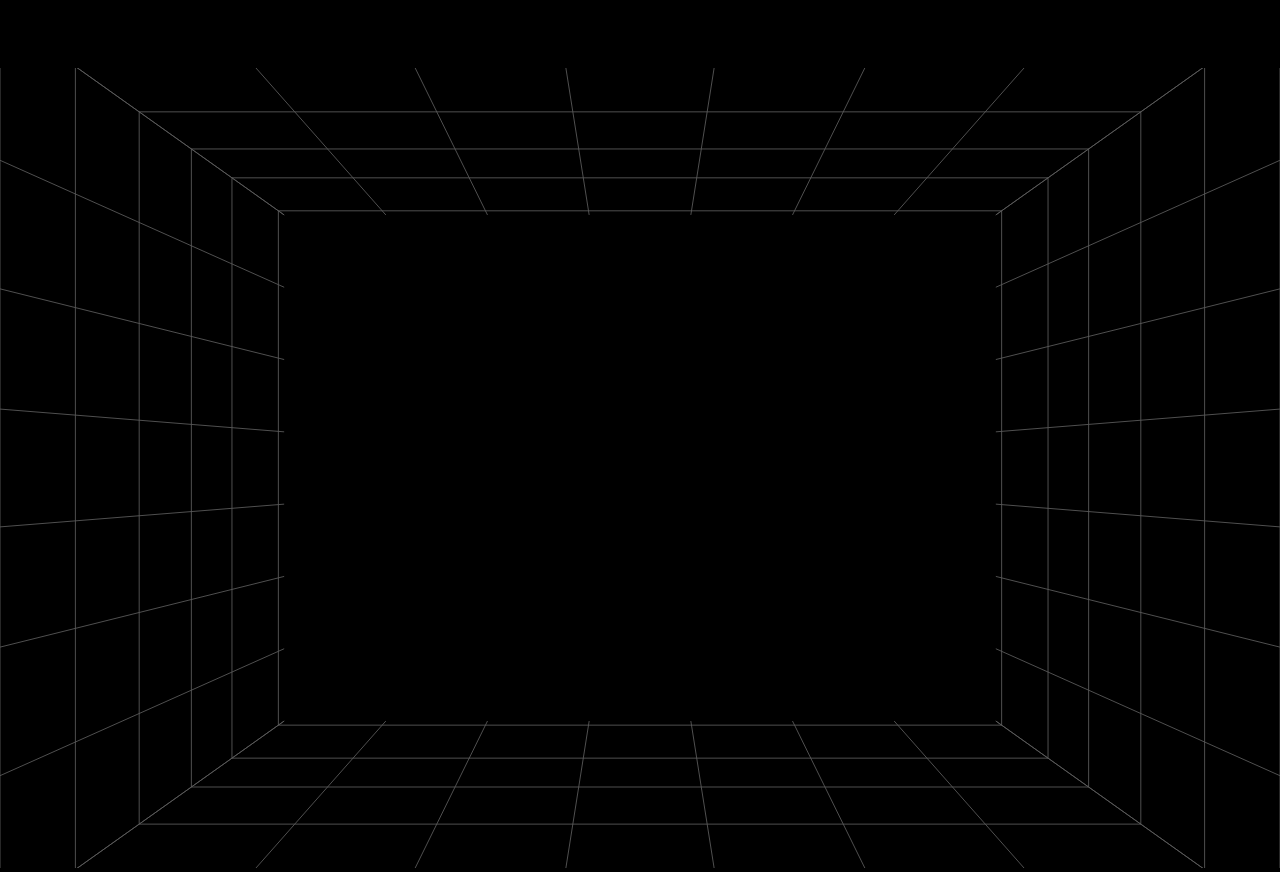
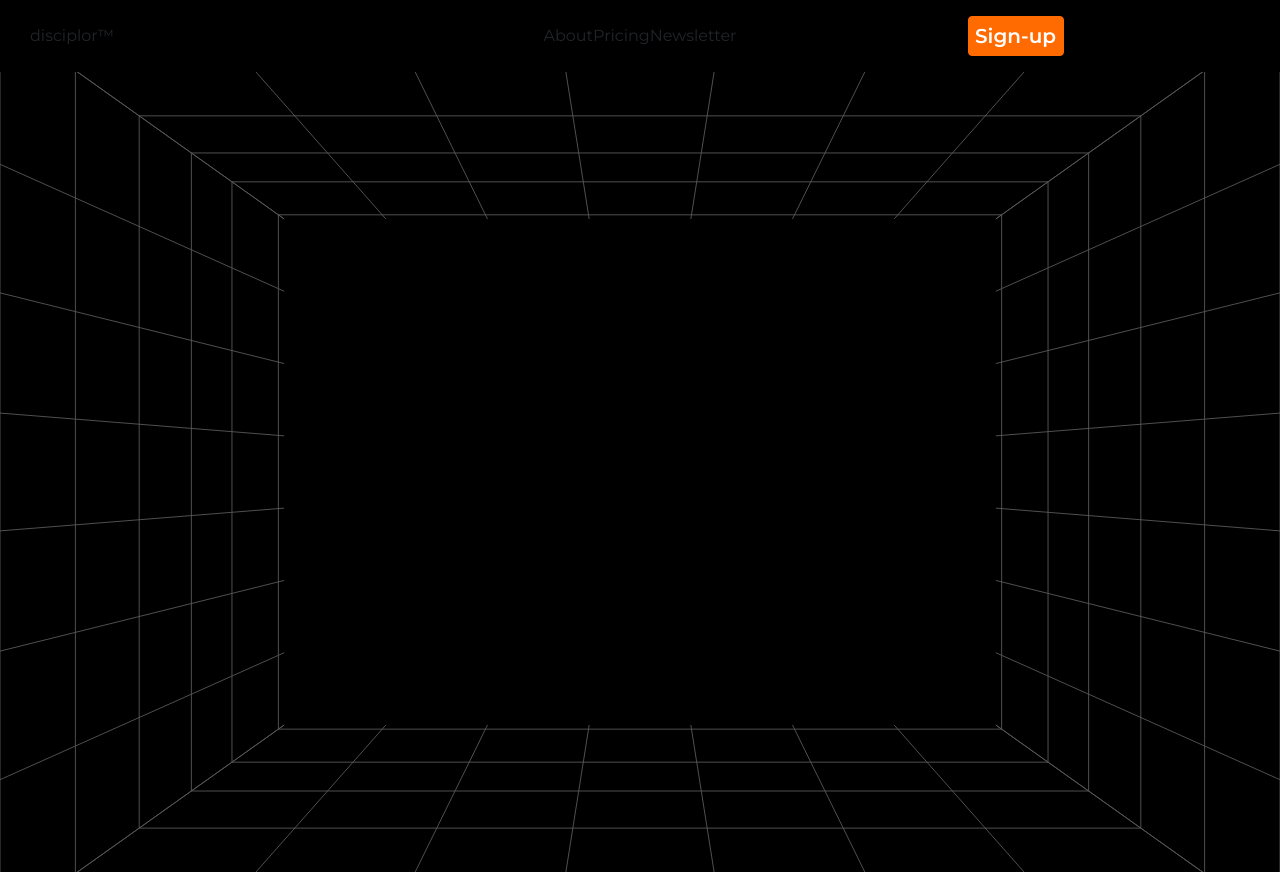
Before and after one commit to dadaxingxing/video-editing-funnel, a React (Vite) app: page / in a window 1280 px wide. Built offline with nearby package versions, Linux system fonts and the light colour scheme.

Commit message:
got the basic layout for desktop of the navigation bar down using bootstrap grids

```diff
--- a/src/App.css
+++ b/src/App.css
@@ -4,8 +4,8 @@
 }
 
 .navBar{
-    width: 100%;
-    height: 4.25rem;
+    /* width: 100%; */
+    height: 4.5rem;
 
     z-index: 10000;
     top: 0;
@@ -19,6 +19,6 @@
     background-repeat: no-repeat;
     background-position: center;
 
-    width: 100vw;
+    width: 100%;
     height: 100dvh;
 }
--- a/src/App.jsx
+++ b/src/App.jsx
@@ -16,8 +16,25 @@ function App() {
 
   return (
     <>
-      <div className='navBar'>
+      <div className='container-fluid navBar d-flex flex-row justify-content-center align-items-center'>
+        <div className='col-4 col-md-3'>
+          <div className='logo'>disciplor™</div>
+        </div>
 
+        <div className='col-4 col-md-6'>
+          <div className='nagButtons d-flex justify-content-center'>
+            <div>About</div>
+            <div>Pricing</div>
+            <div>Newsletter</div>
+          </div>
+        </div>
+
+        <div className='col-4 col-md-3 justify-content-end'>
+          <CTA
+           width='6rem'
+           height='2.5rem'
+          >Sign-up</CTA>
+        </div>
 
       </div>
 
```
